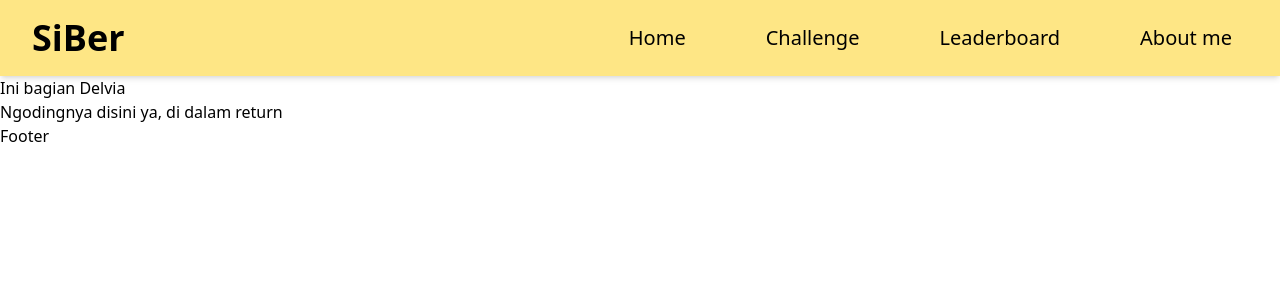
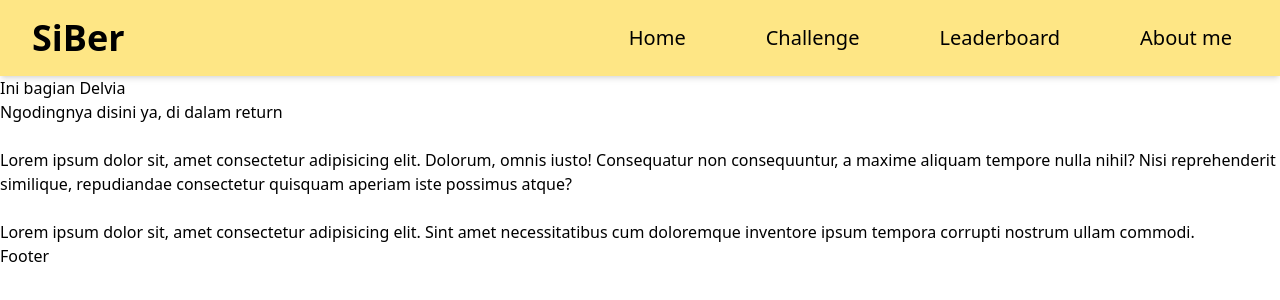
Before and after one commit to Izfaha/web-project-collaboration, a Next.js app: page /challenge in a window 1280 px wide. Shown: the top 300 px of the page. Built offline with nearby package versions, Linux system fonts and the light colour scheme.

Commit message:
modified and adding element p and br

```diff
--- a/src/app/challenge/page.tsx
+++ b/src/app/challenge/page.tsx
@@ -3,6 +3,10 @@ export default function challege() {
         <div>
             <h1>Ini bagian Delvia</h1>
             <p>Ngodingnya disini ya, di dalam return</p>
+            <br />
+            <p>Lorem ipsum dolor sit, amet consectetur adipisicing elit. Dolorum, omnis iusto! Consequatur non consequuntur, a maxime aliquam tempore nulla nihil? Nisi reprehenderit similique, repudiandae consectetur quisquam aperiam iste possimus atque?</p>
+            <br />
+            <p>Lorem ipsum dolor sit, amet consectetur adipisicing elit. Sint amet necessitatibus cum doloremque inventore ipsum tempora corrupti nostrum ullam commodi.</p>
         </div>
     );
 }
```
